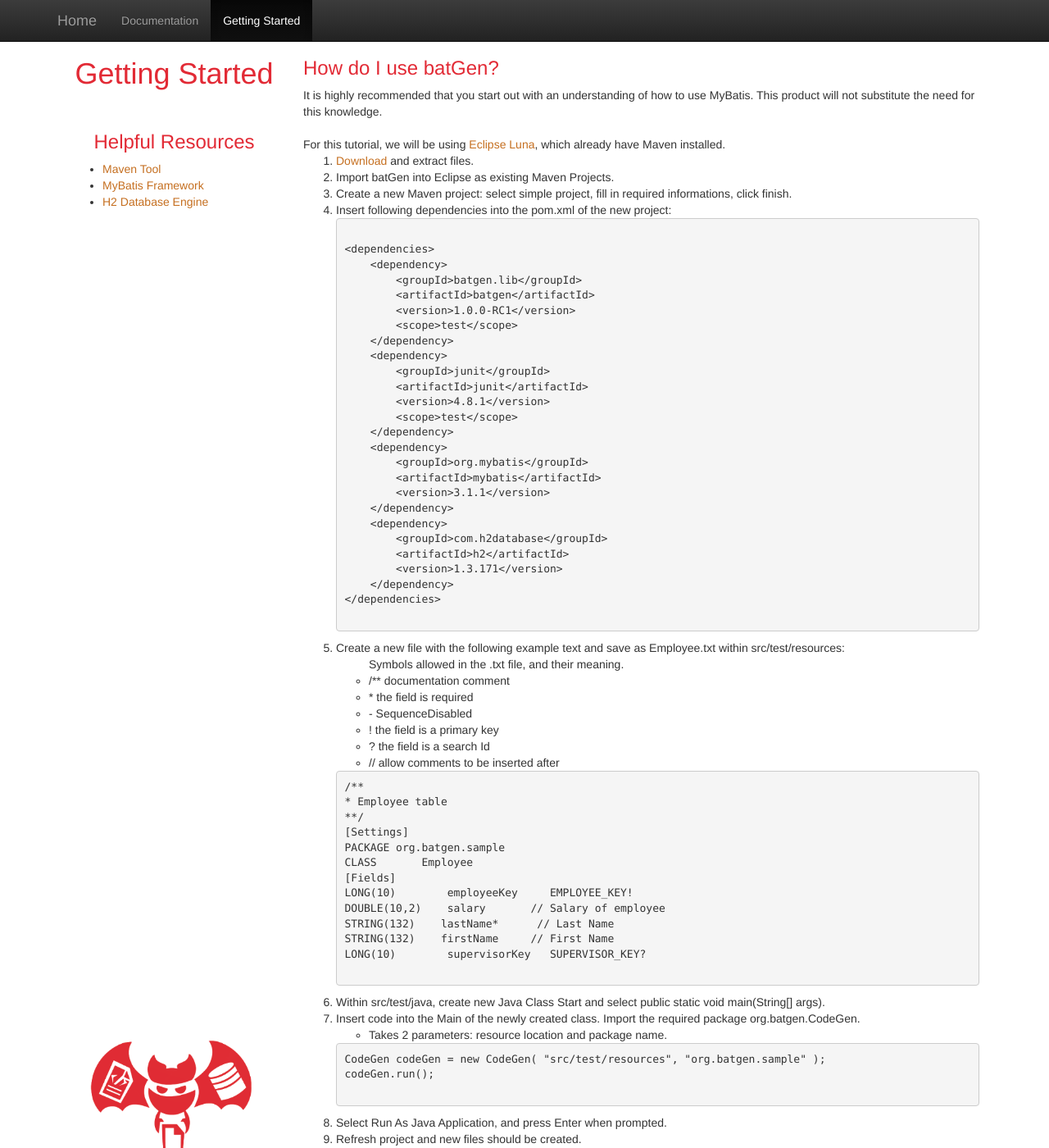
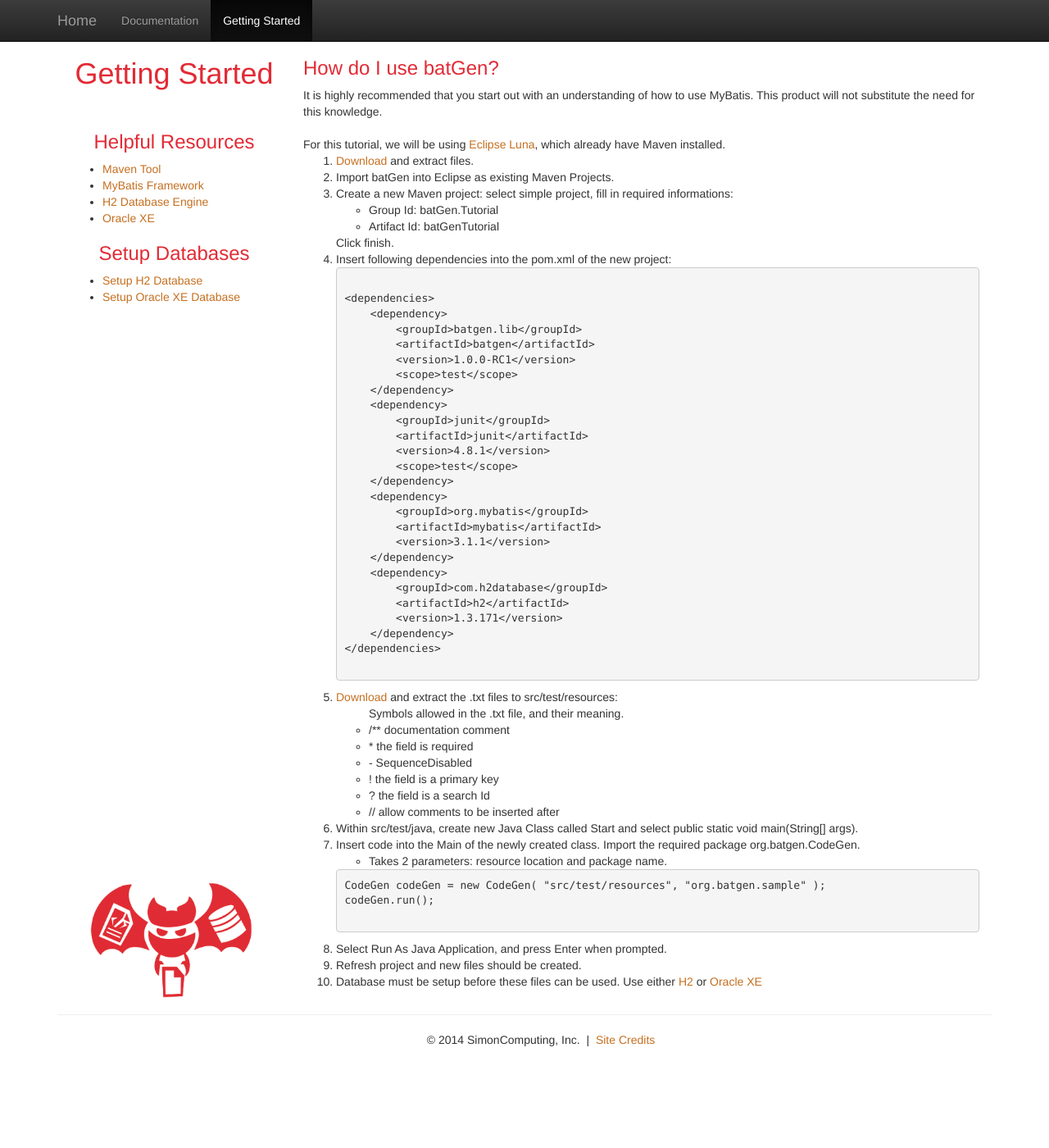
Before and after one commit to BatGen/batgen.github.io, a Jekyll site: the page built from getstarted.html, in a window 1280 px wide and 1400 px high. Shown: the whole window at 82% size. Built offline with Jekyll 4.4.1, drawn with Linux system fonts in a browser that asks for light colours; nearby versions of some CDN libraries; library files that are not in the unit come from our copies.

Commit message:
databases

```diff
--- a/getstarted.html
+++ b/getstarted.html
@@ -16,6 +16,13 @@
                 Framework</a></li>
         <li><a href="http://www.h2database.com/html/main.html"
             target="_blank">H2 Database Engine</a></li>
+        <li><a href= "http://www.oracle.com/technetwork/database/database-technologies/express-edition/overview/index.html"  target="_blank"> Oracle XE</a></li>
+    </ul>
+
+    <h3>Setup Databases</h3>
+    <ul style="text-align: left">
+    	<li><a href="../H2.html" >Setup H2 Database</a></li>
+        <li><a href="../Oracle.html" >Setup Oracle XE Database</a></li>
     </ul>
 </div>
 
@@ -42,7 +49,13 @@
                 Projects.</li>
 
             <li>Create a new Maven project: select simple project,
-                fill in required informations, click finish.</li>
+                fill in required informations:
+                <ul>
+                	<li>Group Id: batGen.Tutorial</li>
+                	<li>Artifact Id: batGenTutorial</li>
+                </ul>
+                Click finish.
+            </li>
 
             <li>Insert following dependencies into the pom.xml of
                 the new project: <pre>
@@ -73,8 +86,8 @@
     			</pre>
             </li>
 
-            <li>Create a new file with the following example text
-                and save as Employee.txt within src/test/resources:
+            <li><a ref="https://github.com/BatGen/tutorial/archive/master.zip">Download </a>
+            and extract the .txt files to src/test/resources:
 
                 <ul>
                     Symbols allowed in the .txt file, and their meaning.
@@ -84,24 +97,10 @@
                     <li>! the field is a primary key</li>
                     <li>? the field is a search Id</li>
                     <li>// allow comments to be inserted after</li>
-
-                </ul> <pre>
-/**
-* Employee table
-**/
-[Settings]
-PACKAGE org.batgen.sample
-CLASS       Employee
-[Fields]
-LONG(10)        employeeKey     EMPLOYEE_KEY!
-DOUBLE(10,2)    salary       // Salary of employee
-STRING(132)    lastName*      // Last Name
-STRING(132)    firstName     // First Name
-LONG(10)	supervisorKey	SUPERVISOR_KEY?
-				</pre>
+                </ul>
             </li>
 
-            <li>Within src/test/java, create new Java Class Start
+            <li>Within src/test/java, create new Java Class called Start
                 and select public static void main(String[] args).</li>
 
             <li>Insert code into the Main of the newly created
@@ -120,6 +119,10 @@
 
             <li>Refresh project and new files should be created.</li>
 
+            <li>Database must be setup before these files can be used.
+            Use either <a href="../H2.html" >H2</a> or
+            <a href="../Oracle.html" >Oracle XE</a></li>
+
         </ol>
 
     </div>
```
Also changed, not shown: H2.html (added, +64 -0 lines), Oracle.html (added, +93 -0 lines).
